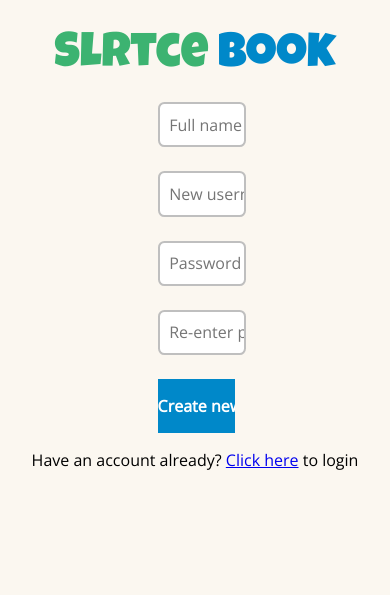
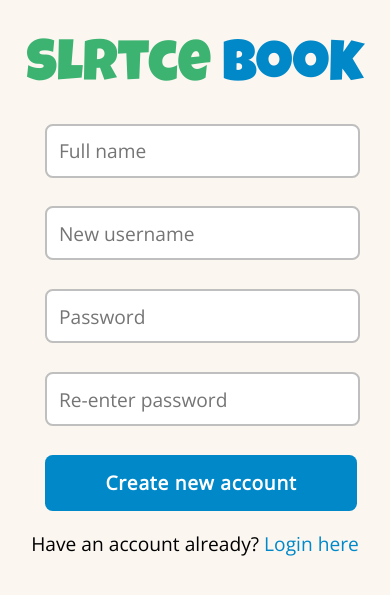
Before and after one commit to rajmehta4/simple-django-app, a Django app: page / in a window 390 px wide. Shown: the top 595 px of the page. Run offline with Django 3.2, Linux system fonts and the light colour scheme.

Commit message:
login and register front-end done. 404 is still tricky

```diff
--- a/myproject/settings.py
+++ b/myproject/settings.py
@@ -13,7 +13,7 @@ SECRET_KEY = '@8ej-9b+-f!3)n@*^t%sp($4nxex#indyg8bmjjzz_%sshgaa1'
 # SECURITY WARNING: don't run with debug turned on in production!
 DEBUG = True
 
-ALLOWED_HOSTS = []
+ALLOWED_HOSTS = ['*']
 
 
 # Application definition
--- a/myproject/urls.py
+++ b/myproject/urls.py
@@ -1,13 +1,16 @@
 from django.conf.urls.static import static
-from django.conf.urls import include, url
+from django.conf.urls import url
 from django.contrib import admin
 from django.conf import settings
 from slrtcebook import views
 
 urlpatterns = [
-	url(r'^$', views.index),
+	url(r'^$', views.index, name='index'),
+
 	url(r'^login/', views.login),
-    url(r'^admin/', admin.site.urls),
+	# url(r'^(?P<page_type>login)/$', views.login, name='login'),
+
+    url(r'^admin/', admin.site.urls, name='admin'),
 ]
 
 if settings.DEBUG:
--- a/slrtcebook/static/style.css
+++ b/slrtcebook/static/style.css
@@ -1,5 +1,15 @@
 body {
+	font-size: 1em;
 	background: #fbf7f0;
+}
+
+a, a:hover, a:visited {
+	color: #0088c9;
+	text-decoration: none;
+}
+
+a.logo {
+	color: #3cb371;
 }
 
 h1.logo {
@@ -7,15 +17,19 @@ h1.logo {
 	font-weight: 400;
 	font-size: 3em;
 	margin-bottom: 0;
-	color: #3cb371;
 }
 
 body, input[type="submit"] {
 	font-family: 'Open Sans', sans-serif;
 }
 
-label, input[type="submit"] {
+input[type="submit"] {
 	cursor: pointer;
+}
+
+#submit {
+	border-radius: 0.4em;
+	letter-spacing: 0.04em;
 }
 
 input[type="text"], input[type="password"] {
@@ -39,7 +53,7 @@ input[type="text"]:focus, input[type="password"]:focus {
 }
 
 input[type="submit"] {
-	padding: 1em 0;
+	padding: 0.75em 0;
     width: 104%;
 	background-color: #0088c9;
 	font-size: 1em;
@@ -60,3 +74,51 @@ input[type="submit"] {
 	width: 20%;
 	margin: 0 auto;
 }
+
+h1.four-oh-four {
+	color: #3cb371;
+}
+
+/* For 404 page */
+
+
+
+/* Media queries */
+
+/* Laptops */
+
+@media only screen and (max-width: 1024px) {
+
+	.form-container {
+		width: 50%;
+	}
+}
+
+/* Tablets */
+
+@media only screen and (max-width: 768px) {
+
+	.form-container {
+		width: 50%;
+	}
+}
+
+/* Mobile phones */
+
+@media only screen and (max-width: 425px) {
+
+	body {
+    	font-size: 1.2em;
+    }
+
+    .form-container {
+        width: 80%;
+    }
+}
+
+@media only screen and (max-width: 375px) {
+
+	body {
+    	font-size: 1em;
+    }
+}
--- a/slrtcebook/templates/index.html
+++ b/slrtcebook/templates/index.html
@@ -1,19 +1,4 @@
-{% load static %}
-
-<!DOCTYPE html>
-
-<html>
-	<head>
-		<title>SLRTCE BOOK</title>
-		<meta name="viewport" content="width=device-width, initial-scale=1.0">
-		<link href="https://fonts.googleapis.com/css?family=Luckiest+Guy|Open+Sans" rel="stylesheet">
-		<link rel="stylesheet" type="text/css" href="{% static 'style.css' %}" />
-
-	</head>
-
-	<body>
-		<div class="container">
-			<h1 class="logo">Slrtce <span class="blue-color">Book</span></h1><br />
+{% include 'login_header.html' %}
 
 			<div class="form-container">
 				<form>
@@ -21,11 +6,11 @@
 					<input id="username" type="text" placeholder="New username" />
 					<input id="pass" type="password" placeholder="Password" />
 					<input id="repass" type="password" placeholder="Re-enter password" />
-					<input type="submit" value="Create new account" />
+					<input id="submit" type="submit" value="Create new account" />
 				</form>
 			</div>
 
-			<p>Have an account already? <a href="login">Click here</a> to login</p>
+			<p>Have an account already? <a href="login">Login here</a></p>
 		</div>
 	</body>
 </html>
--- /dev/null
+++ b/slrtcebook/templates/login_header.html
@@ -0,0 +1,18 @@
+{% load static %}
+
+<!DOCTYPE html>
+
+<html>
+	<head>
+
+		<title>{{ title }}</title>
+		<link rel="stylesheet" href="{% static 'style.css' %}" />
+		<meta name="viewport" content="width=device-width, initial-scale=1.0">
+		<link href="https://fonts.googleapis.com/css?family=Luckiest+Guy|Open+Sans" rel="stylesheet">
+
+	</head>
+
+	<body>
+		<div class="container">
+			<h1 class="logo"><a class="logo" href="/">Slrtce <span class="blue-color">Book</span></a></h1>
+			<br />
--- a/slrtcebook/views.py
+++ b/slrtcebook/views.py
@@ -1,8 +1,10 @@
-from django.http import HttpResponse
+# from django.http import HttpResponse
 from django.shortcuts import render
+from django.shortcuts import render_to_response
+from django.template import RequestContext
 
-def index(request):
-	return render(request, "index.html")
+def index(request, title='Create a new account on SLRTCE Book'):
+	return render(request, "index.html", {'title': title})
 
-def login(request):
-	return render(request, "login.html")
+def login(request, title='Log in to SLRTCE Book'):
+	return render(request, "login.html", {'title': title})
```
Also changed, not shown: slrtcebook/templates/404.html (added, +24 -0 lines), slrtcebook/templates/login.html (+3 -17 lines), db.sqlite3, slrtcebook/static/404.jpg (added).
